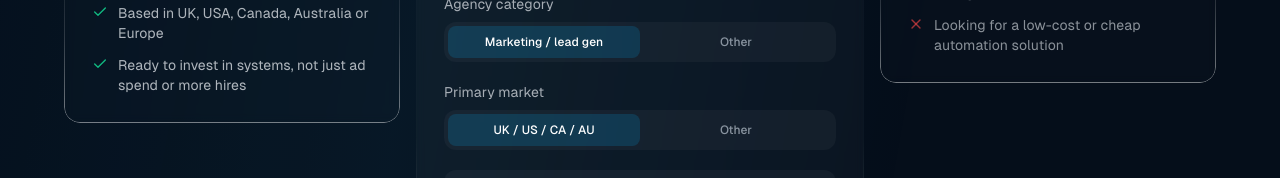
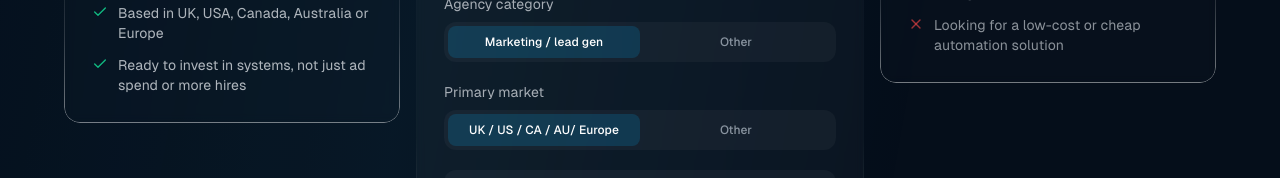
Before and after one commit to GianUOM/Landing-Page-LeadForm, a React (Vite) app: page / in a window 1280 px wide. Shown: the part 4980-5158 px from the top of the page. Built offline with nearby package versions, Linux system fonts and the light colour scheme; a web font is replaced by a local one.

Commit message:
Edited Locations

```diff
--- a/src/components/PlansSection.tsx
+++ b/src/components/PlansSection.tsx
@@ -208,7 +208,7 @@ function FitChecker() {
         <SliderRow label="Sales calls per month" value={calls} min={0} max={80} onChange={setCalls} />
 
         <ToggleRow label="Agency category" active={agencyType} setActive={setAgencyType} left="Marketing / lead gen" right="Other" />
-        <ToggleRow label="Primary market" active={market} setActive={setMarket} left="UK / US / CA / AU" right="Other" />
+        <ToggleRow label="Primary market" active={market} setActive={setMarket} left="UK / US / CA / AU/ Europe" right="Other" />
 
         <label className="flex items-center justify-between gap-4 rounded-xl bg-white/[0.035] px-4 py-3 cursor-pointer">
           <span className="text-sm text-hero-sub opacity-85">Ready to improve process, not just add tools</span>
```
